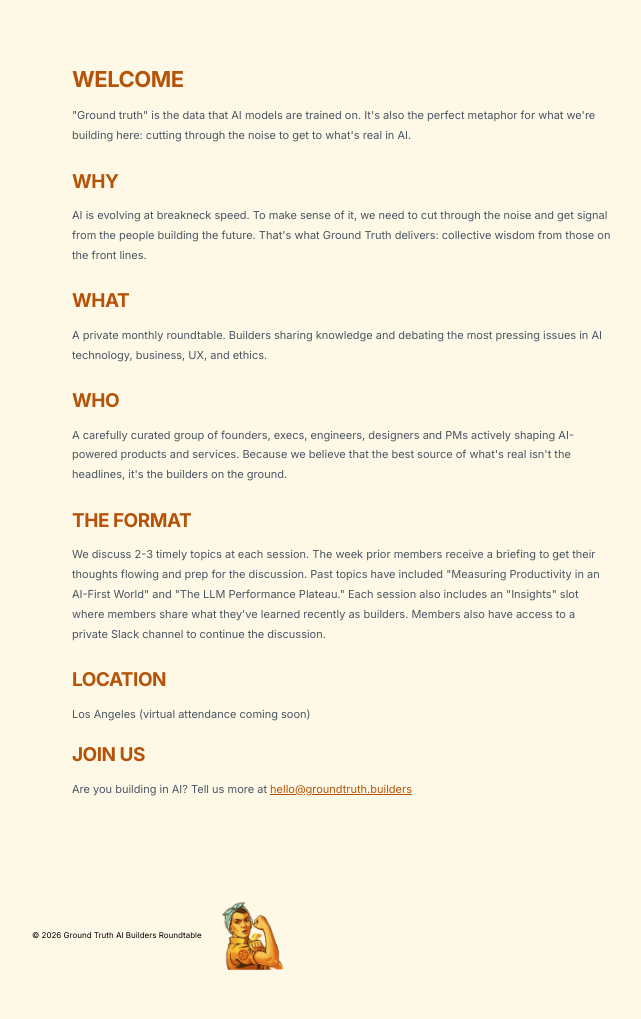
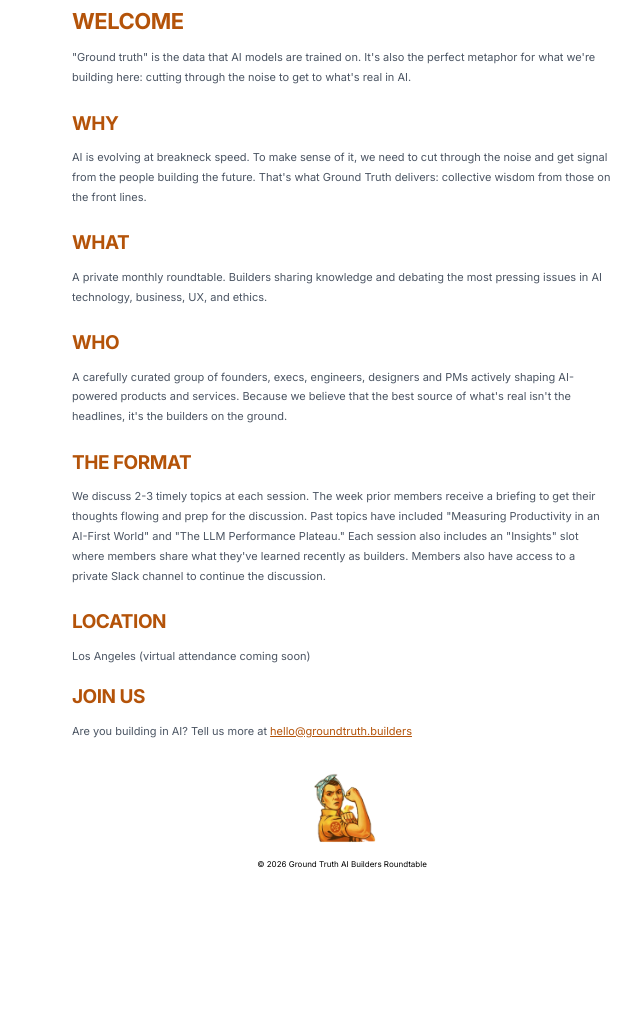
Before and after one commit to paulunlocksai/GroundTruth, a plain HTML site: page index.html in a window 1280 px wide. Shown: the part 602-1621 px from the top of the page, without its empty margins (298-939 px from the left). After the commit the page ends 1514 px from the top, so only its background shows below. Drawn offline with Linux system fonts and the light colour scheme.

Commit message:
Switched to new repo

```diff
--- a/index.html
+++ b/index.html
@@ -69,8 +69,8 @@
 
     <footer>
         <div class="container">
+            <img src="gertie.png" alt="" class="footer-img">
             <p class="footer-copy">&copy; 2026 Ground Truth AI Builders Roundtable</p>
-            <img src="gertie.png" alt="" class="footer-img">
         </div>
     </footer>
 </body>
--- a/styles.css
+++ b/styles.css
@@ -13,7 +13,7 @@
     --brown-warm: #92400E;
     --blue-accent: #93C5FD;
     --blue-light: #DBEAFE;
-    --beige: #FEF9E7;
+    --beige: #FFFFFF;
     --text-dark: #1F2937;
     --text-medium: #4B5563;
     --white: #FFFFFF;
@@ -40,8 +40,7 @@ header {
 
 header .container {
     background: var(--beige);
-    border-bottom: 3px solid var(--orange-primary);
-    padding: 60px 40px 40px !important;
+    padding: 60px 40px 20px !important;
     border-radius: 12px 12px 0 0;
 }
 
@@ -54,7 +53,7 @@ header .container {
 }
 
 main {
-    padding: 60px 0 0;
+    padding: 25px 0 0;
 }
 
 section {
@@ -102,15 +101,16 @@ section.join a:hover {
 }
 
 footer {
-    padding: 40px 0;
+    padding: 0;
     margin-top: 5px;
 }
 
 footer .container {
-    padding: 40px !important;
+    padding: 10px 40px 40px !important;
     display: flex;
+    flex-direction: column;
     align-items: center;
-    justify-content: flex-start;
+    justify-content: center;
     gap: 10px;
 }
 
@@ -118,7 +118,7 @@ footer p.footer-copy {
     font-size: 8px;
     color: #000;
     margin: 0;
-    text-align: left;
+    text-align: center;
 }
 
 footer .footer-img {
@@ -143,7 +143,7 @@ footer .footer-img {
     }
 
     main {
-        padding: 40px 0 0;
+        padding: 18px 0 0;
     }
 
     section {
```
